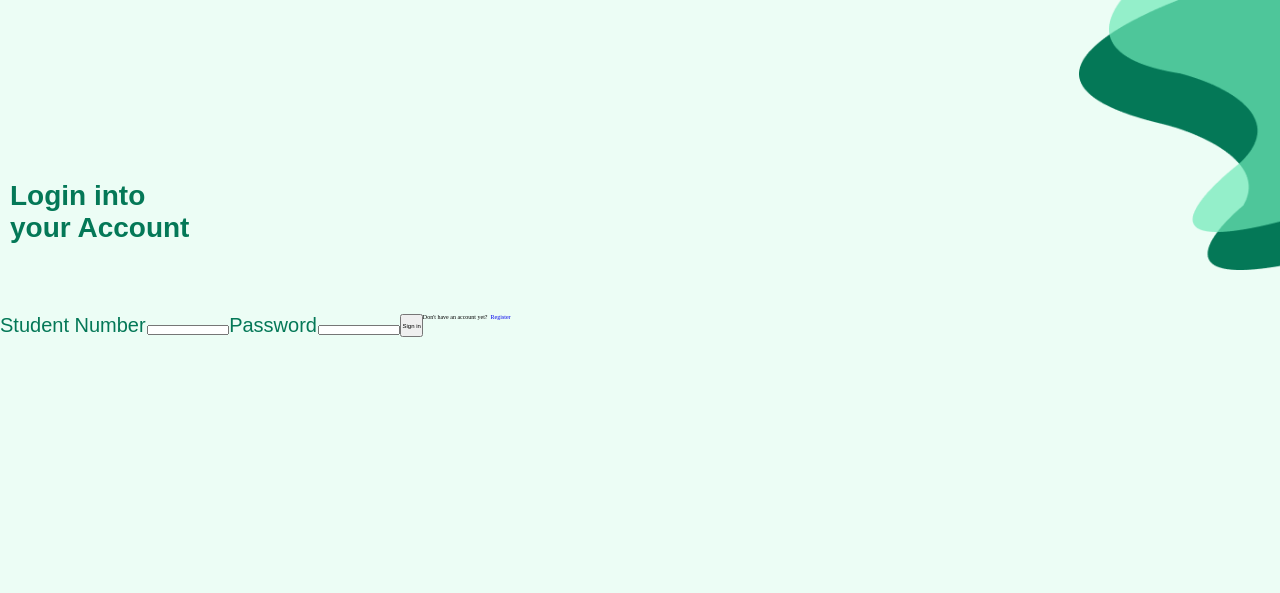
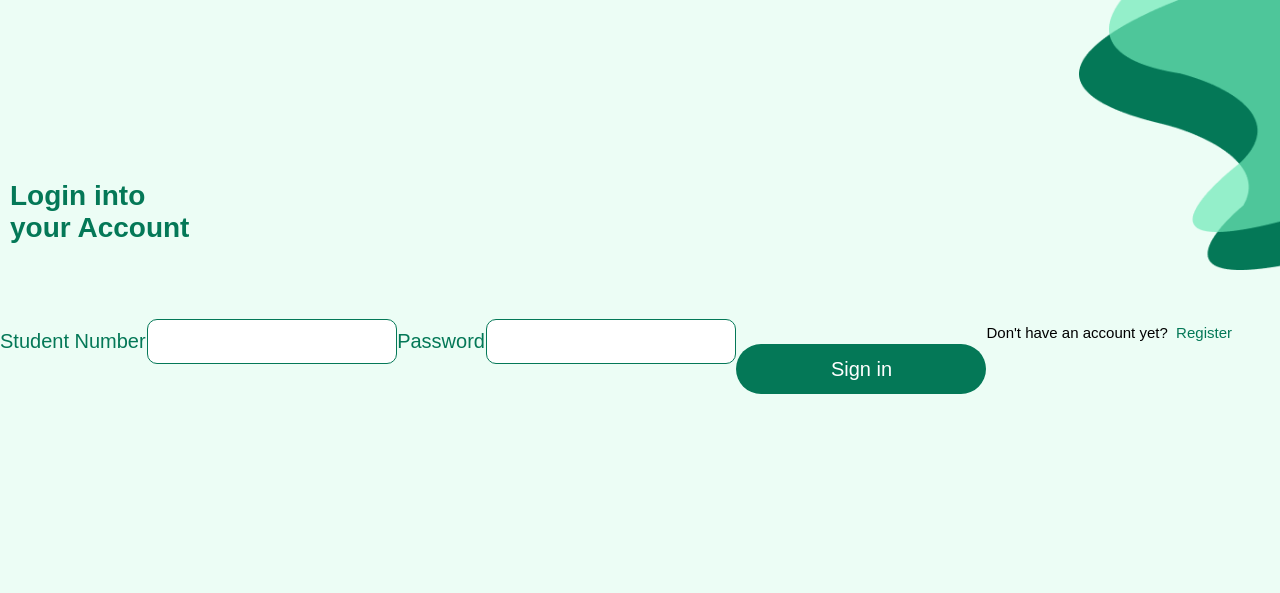
Before and after one commit to hwangxiaoman/AICareWebApp, a PHP site: page /login in a window 1280 px wide. Shown: the top 593 px of the page. Run offline with PHP 8.4, Linux system fonts and the light colour scheme.

Commit message:
login php
pa center na lang richdale HAHAHA

```diff
--- a/login.php
+++ b/login.php
@@ -22,7 +22,7 @@
             <br>
             <div class="inputs">
                 <label for="password">Password</label>
-                <input type="text" name="password">
+                <input type="password" name="password">
             </div>
             <input type="button" value="Sign in">
             <span>Don't have an account yet? &nbsp;<a href="#">Register</a></span>
--- a/styles/login.css
+++ b/styles/login.css
@@ -87,6 +87,13 @@ p {
     margin-top: 7rem;
     display: flex;
     flex-wrap: wrap;
+    padding: 0;
+}
+
+.container>form>.inputs {
+    justify-content: center;
+    align-items: center;
+    margin-bottom: 1rem;
 }
 
 .container>form>.inputs>label {
@@ -94,3 +101,37 @@ p {
     color: var(--color-emerald-700);
     font-family: Arial, Helvetica, sans-serif;
 }
+
+.container>form>.inputs>input {
+    height: 4.5rem;
+    width: 25rem;
+    border: 0.1rem solid var(--color-emerald-700);
+    border-radius: 1rem;
+    font-size: 2rem;
+    text-indent: 1.2rem;
+    margin-top: 0.5rem;
+}
+
+.container>form>input {
+    margin-top: 3rem;
+    height: 5rem;
+    width: 25rem;
+    background-color: var(--color-emerald-700);
+    border: none;
+    color: #ffffff;
+    font-size: 2rem;
+    border-radius: 10rem;
+    font-family: Arial, Helvetica, sans-serif;
+}
+
+.container>form>span {
+    margin-top: 1rem;
+    font-family: Arial, Helvetica, sans-serif;
+    font-size: 1.5rem;
+}
+
+.container>form>span>a {
+    text-decoration: none;
+    color: var(--color-emerald-700);
+    font-size: 1.5rem;
+}
```
